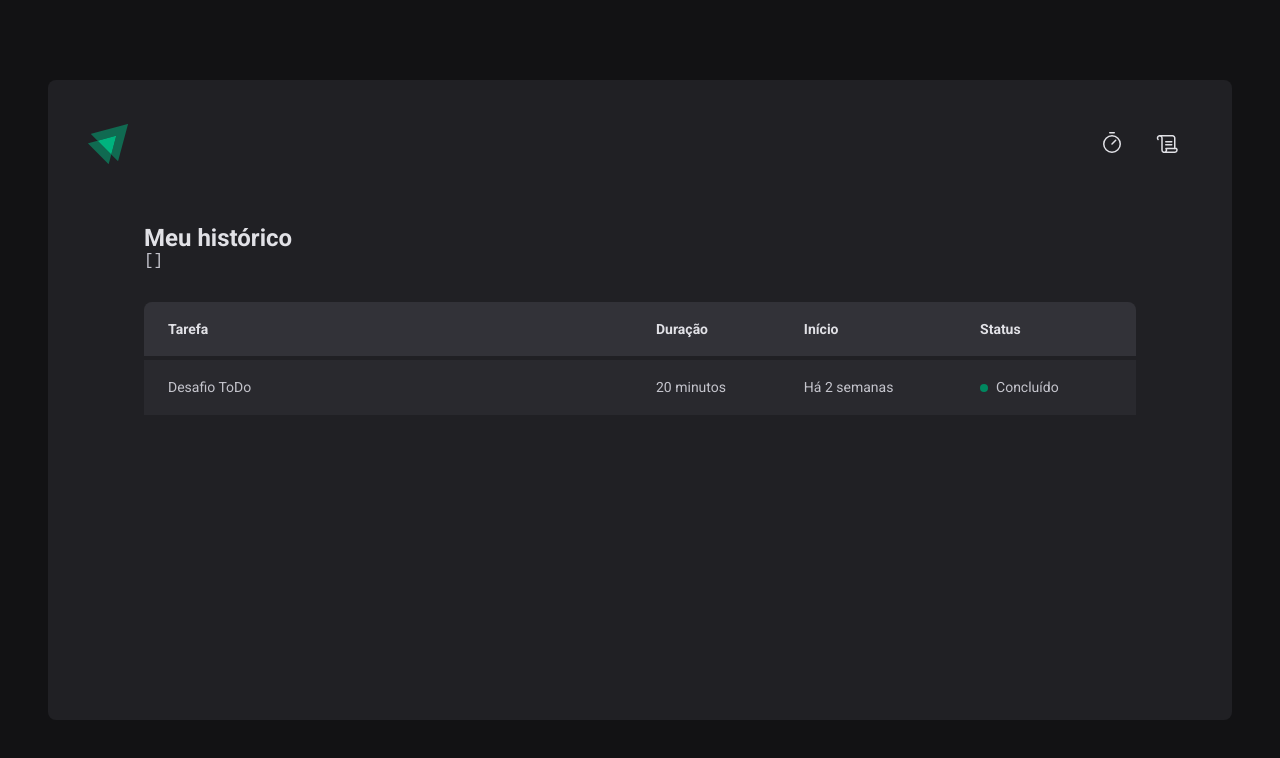
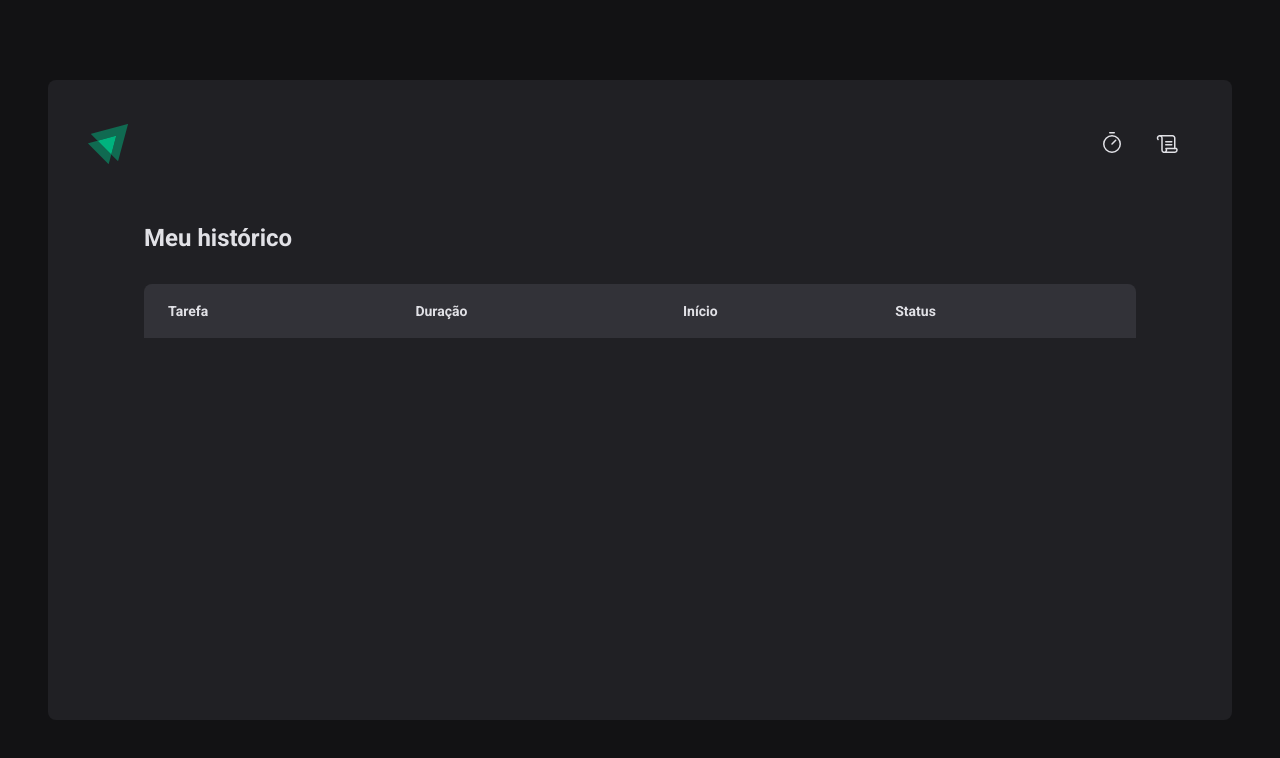
Before and after one commit to ecthon-b/02-ignite-timer, a React (Vite) app: page /history in a window 1280 px wide. Shown: the top 758 px of the page. Built offline with nearby package versions, Linux system fonts and the light colour scheme.

Commit message:
Contexto no React - Listagem do histórico

```diff
--- a/src/pages/History/index.tsx
+++ b/src/pages/History/index.tsx
@@ -7,9 +7,6 @@
   return (
     <HistoryContainer>
       <h1>Meu histórico</h1>
-
-      <pre>{JSON.stringify(cycles, null, 2)}</pre>
-
       <HistoryList>
         <table>
           <thead>
@@ -22,14 +19,28 @@
           </thead>
 
           <tbody>
-            <tr>
-              <td>Desafio ToDo</td>
-              <td>20 minutos</td>
-              <td>Há 2 semanas</td>
-              <td>
-                <Status statusColor="green">Concluído</Status>
-              </td>
-            </tr>
+            {cycles.map((cycle) => {
+              return (
+                <tr key={cycle.id}>
+                  <td>{cycle.task}</td>
+                  <td>{cycle.minutesAmount} minutos</td>
+                  <td>{cycle.startDate.toISOString()}</td>
+                  <td>
+                    {cycle.finishedDate && (
+                      <Status statusColor="green">Concluído</Status>
+                    )}
+
+                    {cycle.interruptedDate && (
+                      <Status statusColor="red">Interrompido</Status>
+                    )}
+
+                    {!cycle.finishedDate && cycle.interruptedDate && (
+                      <Status statusColor="yellow">Em andamento</Status>
+                    )}
+                  </td>
+                </tr>
+              )
+            })}
           </tbody>
         </table>
       </HistoryList>
```
